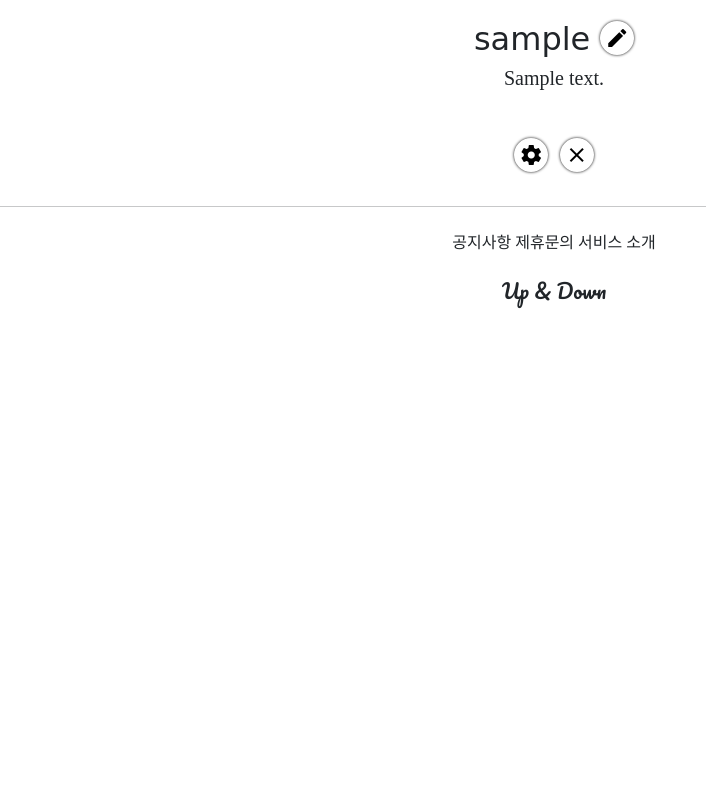
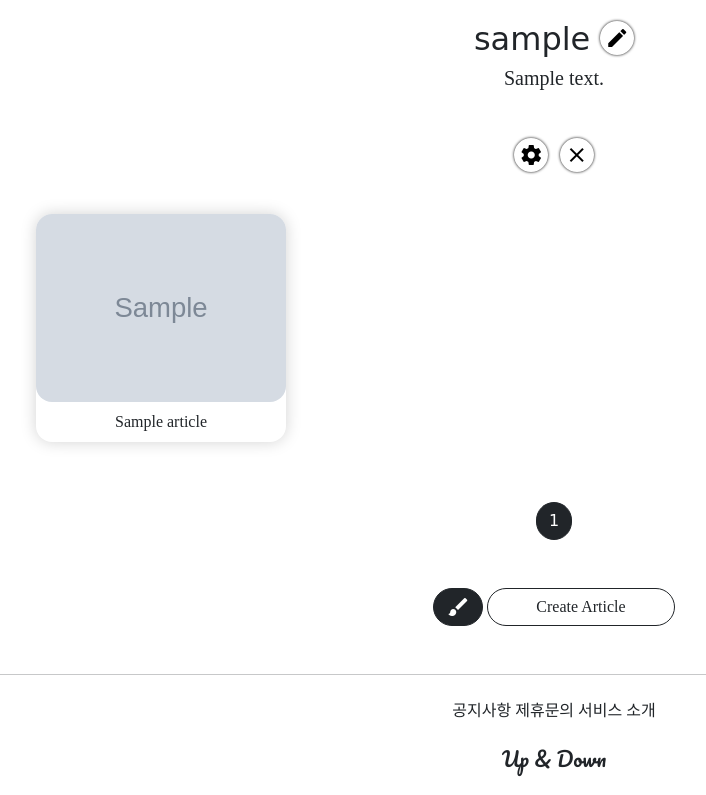
Before and after one commit to updaun/DjangoBasic, a Django app: page /accounts/detail/1 in a window 1280 px wide. Shown: the part 469-1264 px from the top of the page, without its empty margins (86-792 px from the left). Before the commit the page ends 778 px from the top, so only its background shows below. Run offline with Django 3.2, Linux system fonts and the light colour scheme; a user stored in the database is signed in; tables that the repository leaves empty hold one stand-in row (values such as "Sample post"); grey boxes marked "Sample" are stand-in pictures; parts of the project's set-up code (start-up, migrations or seed data) failed here and were passed over; some libraries are stand-ins or nearby versions; some web fonts are replaced.

Commit message:
account detail view add article_list

```diff
--- a/accountapp/templates/accountapp/detail.html
+++ b/accountapp/templates/accountapp/detail.html
@@ -43,4 +43,8 @@
         {% endif %}
     </div>
 
+    <div>
+        {% include 'snippets/list_fragment.html' with article_list=object_list %}
+    </div>
+
 {% endblock %}
--- a/accountapp/views.py
+++ b/accountapp/views.py
@@ -9,6 +9,7 @@ from django.shortcuts import render
 from django.urls import reverse, reverse_lazy
 from django.utils.decorators import method_decorator
 from django.views.generic import CreateView, DetailView, UpdateView, DeleteView
+from django.views.generic.list import MultipleObjectMixin
 
 from accountapp.decorators import account_ownership_required
 from accountapp.forms import AccountCreationForm
@@ -17,6 +18,9 @@ from accountapp.models import NewModel
 # custom
 # @login_required(login_url=reverse_lazy('accountapp:login')
 # 로그인 인증 데코레이터(함수 전용)
+from articleapp.models import Article
+
+
 @login_required
 def hello_world(request):
     # 21.07.21 : 로그인 인증
@@ -56,10 +60,16 @@ class AccountCreateView(CreateView):
         return reverse('accountapp:detail', kwargs={'pk':self.object.pk})
 
 # 계정 상세정보 로직(기본 장고 제공)
-class AccountDetailView(DetailView):
+class AccountDetailView(DetailView, MultipleObjectMixin):
     model = User
     context_object_name = 'target_user'
     template_name = "accountapp/detail.html"
+
+    paginate_by = 10
+
+    def get_context_data(self, **kwargs):
+        article_list = Article.objects.filter(writer=self.object)
+        return super().get_context_data(object_list=article_list, **kwargs)
 
 # 데코레이터 리스트
 has_ownership = [login_required, account_ownership_required]
```
